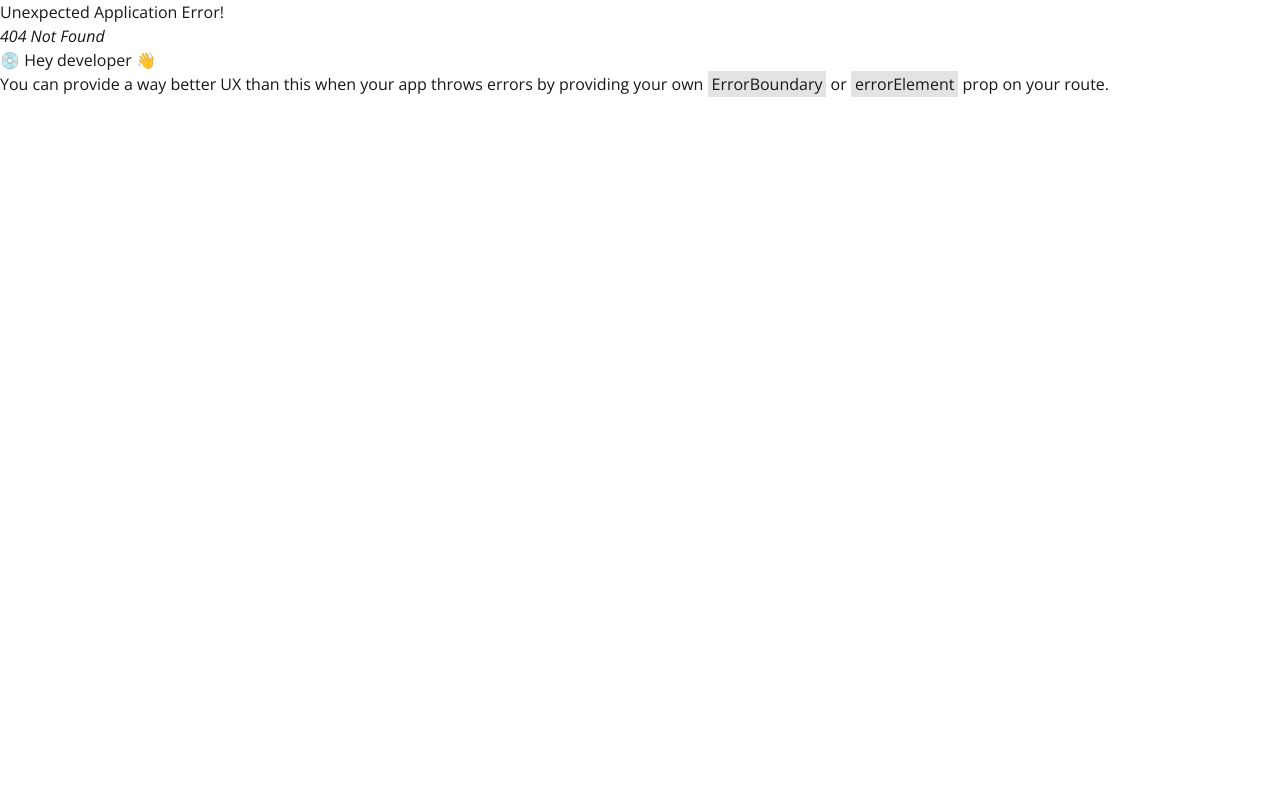
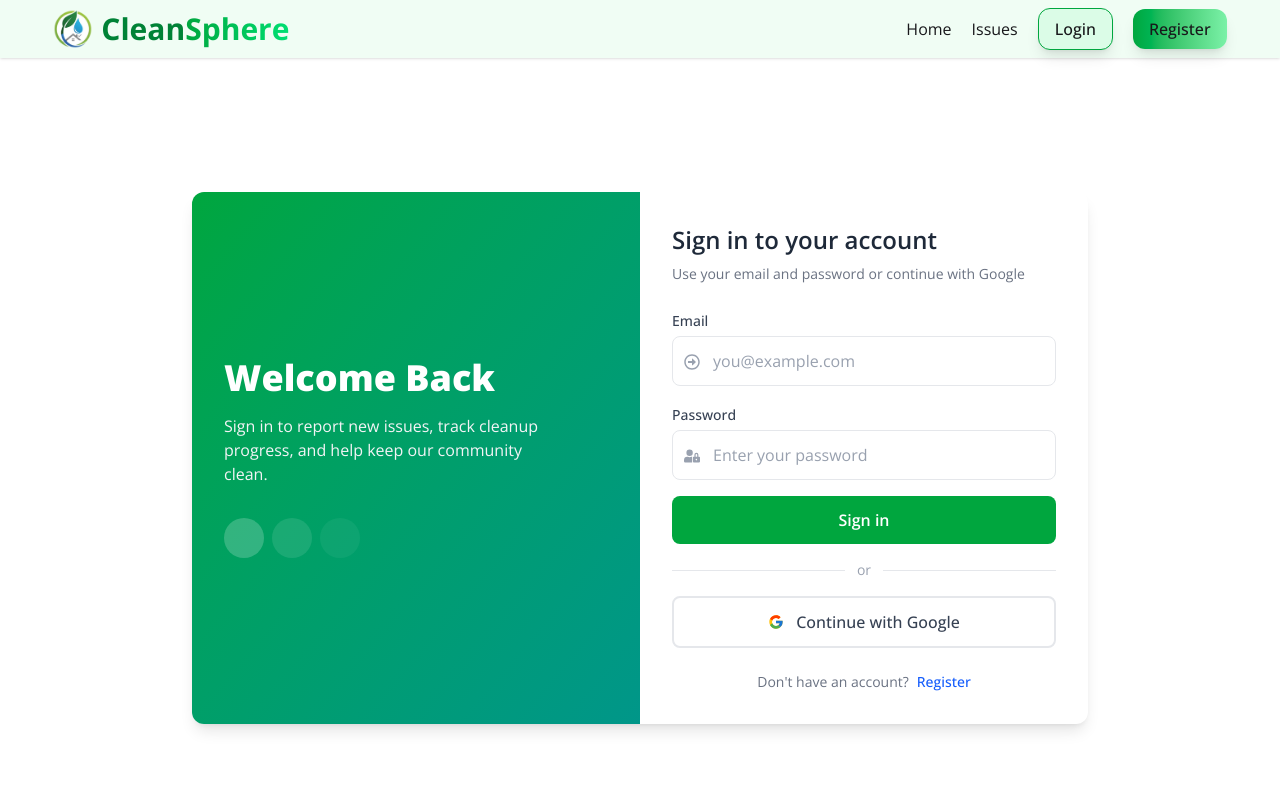
Before and after one commit to rafiuljisan07/Clean-Sphere-Client, a React (Vite) app: page /login in a window 1280 px wide. Before the commit this address had no page. Shown: the top 800 px of the page. Built offline with nearby package versions, Linux system fonts and the light colour scheme.

Commit message:
added login and register page (only design)

```diff
--- a/src/Components/Footer.jsx
+++ b/src/Components/Footer.jsx
@@ -13,8 +13,8 @@ const Footer = () => {
                         <Link to={'/'} className='flex items-center gap-2'>
                             <img className='h-10' src={logo} alt="" />
                             <div>
-                                <h1 className='text-3xl font-bold text-green-900'>Clean<span className='bg-linear-to-r from-green-700 to-green-400 bg-clip-text text-transparent'>Sphere</span></h1>
-                                <p className='text-sm font-medium text-green-900'>Report & Resolve</p>
+                                <h1 className='text-3xl font-bold text-green-700'>Clean<span className='bg-linear-to-r from-green-600 to-green-400 bg-clip-text text-transparent'>Sphere</span></h1>
+                                <p className='text-sm font-medium text-green-700'>Report & Resolve</p>
                             </div>
                         </Link>
                         <p className='text-gray-300 w-1/2 mt-4'>Connecting communities through actionable insights — report, track, and resolve local issues for a cleaner, smarter environment.</p>
--- a/src/Components/Navbar.jsx
+++ b/src/Components/Navbar.jsx
@@ -8,7 +8,7 @@ const Navbar = () => {
             <div className='flex justify-between items-center max-w-11/12 mx-auto py-2'>
                 <Link to={'/'} className='flex items-center gap-2'>
                     <img className='h-10' src={logo} alt="" />
-                    <h1 className='text-3xl font-bold text-green-900'>Clean<span className='bg-linear-to-r from-green-700 to-green-400 bg-clip-text text-transparent'>Sphere</span></h1>
+                    <h1 className='text-3xl font-bold text-green-700'>Clean<span className='bg-linear-to-r from-green-600 to-green-400 bg-clip-text text-transparent'>Sphere</span></h1>
                 </Link>
                 <div className='space-x-5'>
                     <NavLink to={'/'}>Home</NavLink>
--- /dev/null
+++ b/src/Pages/Login.jsx
@@ -0,0 +1,84 @@
+import React from 'react';
+import { FaRegArrowAltCircleRight, FaUserLock } from 'react-icons/fa';
+import { FcGoogle } from 'react-icons/fc';
+import { Link } from 'react-router';
+
+const Login = () => {
+    return (
+        <div className='flex justify-center items-center h-screen'>
+            <div className="w-full max-w-4xl bg-white rounded-xl shadow-lg overflow-hidden grid grid-cols-1 md:grid-cols-2">
+                <div className="hidden md:flex flex-col items-start justify-center gap-4 p-8 bg-linear-to-br from-green-600 to-teal-600">
+                    <h2 className="text-3xl md:text-4xl font-extrabold text-white">Welcome Back</h2>
+                    <p className="text-gray-100 max-w-xs">
+                       Sign in to report new issues, track cleanup progress, and help keep our community clean.
+                    </p>
+                    <div className="mt-4 flex gap-2">
+                        <span className="w-10 h-10 rounded-full bg-white/20" />
+                        <span className="w-10 h-10 rounded-full bg-white/10" />
+                        <span className="w-10 h-10 rounded-full bg-white/5" />
+                    </div>
+                </div>
+
+                <div className="p-8">
+                    <h3 className="text-2xl font-semibold text-gray-800 mb-2">Sign in to your account</h3>
+                    <p className="text-sm text-gray-500 mb-6">Use your email and password or continue with Google</p>
+
+                    <form className="space-y-4">
+                        <label className="block">
+                            <span className="text-sm font-medium text-gray-700">Email</span>
+                            <div className="relative mt-1">
+                                <span className="absolute left-3 top-4.5 text-gray-400">
+                                    <FaRegArrowAltCircleRight />
+                                </span>
+                                <input
+                                    type="email"
+                                    required
+                                    placeholder="you@example.com"
+                                    className="w-full pl-10 pr-3 py-3 rounded-lg border border-gray-200 bg-white text-gray-700 placeholder-gray-400 focus:outline-none focus:ring-2 focus:ring-green-300"
+                                />
+                            </div>
+                        </label>
+
+                        <label className="block">
+                            <span className="text-sm font-medium text-gray-700">Password</span>
+                            <div className="relative mt-1">
+                                <span className="absolute left-3 top-4.5 text-gray-400">
+                                    <FaUserLock />
+                                </span>
+                                <input
+                                    type="password"
+                                    required
+                                    placeholder="Enter your password"
+                                    className="w-full pl-10 pr-3 py-3 rounded-lg border border-gray-200 bg-white text-gray-700 placeholder-gray-400 focus:outline-none focus:ring-2 focus:ring-green-300"
+                                />
+                            </div>
+                        </label>
+
+                        <button type="submit" className="w-full py-3 rounded-lg bg-green-600 text-white font-semibold hover:bg-green-800"
+                        >
+                            Sign in
+                        </button>
+
+                        <div className="flex items-center gap-3">
+                            <div className="flex-1 h-px bg-gray-200" />
+                            <span className="text-sm text-gray-400">or</span>
+                            <div className="flex-1 h-px bg-gray-200" />
+                        </div>
+
+                        <button type="button" className="w-full flex items-center justify-center gap-3 py-3 rounded-lg border-2 border-gray-200 hover:shadow-sm transition"
+                        >
+                            <span> <FcGoogle /> </span>
+                            <span className=" font-medium text-gray-700">Continue with Google</span>
+                        </button>
+                    </form>
+                    <p className="text-center text-sm text-gray-500 mt-6">
+                        Don't have an account?
+                        <Link to={'/register'} className="ml-2 text-blue-600 font-medium hover:underline">Register</Link>
+                    </p>
+                </div>
+            </div>
+        </div>
+    );
+};
+
+export default Login;
--- /dev/null
+++ b/src/Pages/Register.jsx
@@ -0,0 +1,84 @@
+import React from 'react';
+import { FcGoogle } from 'react-icons/fc';
+import { Link } from 'react-router';
+
+const Register = () => {
+    return (
+        <div className="flex items-start justify-center py-12 bg-gray-50">
+            <div className="w-full max-w-md bg-white p-6 border border-gray-200 rounded-lg shadow-lg">
+                <h2 className="text-2xl font-semibold mb-4">Create an account</h2>
+
+                <form className="space-y-4">
+                    <label className="block">
+                        <span className="text-sm font-medium text-gray-700 mb-1 block">Name</span>
+                        <input
+                            name="name"
+                            type="text"
+                            required
+                            placeholder="Your full name"
+                            className="mt-1 block w-full px-3 py-2 border border-gray-300 rounded-md bg-white text-gray-700 placeholder-gray-400 focus:outline-none focus:ring-2 focus:ring-green-500"
+                        />
+                    </label>
+
+                    <label className="block">
+                        <span className="text-sm font-medium text-gray-700 mb-1 block">Email</span>
+                        <input
+                            name="email"
+                            type="email"
+                            required
+                            placeholder="you@example.com"
+                            className="mt-1 block w-full px-3 py-2 border border-gray-300 rounded-md bg-white text-gray-700 placeholder-gray-400 focus:outline-none focus:ring-2 focus:ring-green-500"
+                        />
+                    </label>
+
+                    <label className="block">
+                        <span className="text-sm font-medium text-gray-700 mb-1 block">Photo URL</span>
+                        <input
+                            name="photoURL"
+                            type="url"
+                            placeholder="https://..."
+                            className="mt-1 block w-full px-3 py-2 border border-gray-300 rounded-md bg-white text-gray-700 placeholder-gray-400 focus:outline-none focus:ring-2 focus:ring-green-500"
+                        />
+                    </label>
+
+                    <label className="block">
+                        <span className="text-sm font-medium text-gray-700 mb-1 block">Password</span>
+                        <input
+                            name="password"
+                            type="password"
+                            required
+                            placeholder="Create a password"
+                            className="mt-1 block w-full px-3 py-2 border border-gray-300 rounded-md bg-white text-gray-700 placeholder-gray-400 focus:outline-none focus:ring-2 focus:ring-green-500"
+                        />
+                    </label>
+
+                    <button
+                        type="button"
+                        className="w-full py-2 bg-gray-900 text-white rounded-md hover:bg-gray-800 transition-colors"
+                    >
+                        Register
+                    </button>
+                </form>
+
+                <div className="text-center my-3 text-sm text-gray-500">or</div>
+
+                <button
+                    type="button"
+                    className="w-full flex items-center justify-center gap-3 py-2 bg-white text-gray-900 border border-gray-300 rounded-md hover:bg-gray-50 transition-colors"
+                >
+                    <FcGoogle />
+                    Continue with Google
+                </button>
+
+                <p className="text-center text-sm text-gray-600 mt-4">
+                    Already have an account?{' '}
+                    <Link to={'/login'} className="text-blue-600 hover:underline">
+                        Login
+                    </Link>
+                </p>
+            </div>
+        </div>
+    );
+};
+
+export default Register;
--- a/src/Routes/routes.jsx
+++ b/src/Routes/routes.jsx
@@ -1,6 +1,8 @@
 import { createBrowserRouter } from "react-router";
 import MainLayout from "../Layouts/MainLayout";
 import Home from "../Pages/Home";
+import Login from "../Pages/Login";
+import Register from "../Pages/Register";
 
 export const router = createBrowserRouter([
     {
@@ -10,6 +12,14 @@ export const router = createBrowserRouter([
             {
                 index: true,
                 Component: Home
+            },
+            {
+                path: '/login',
+                Component: Login
+            },
+            {
+                path: '/register',
+                Component: Register
             }
         ]
     }
```
